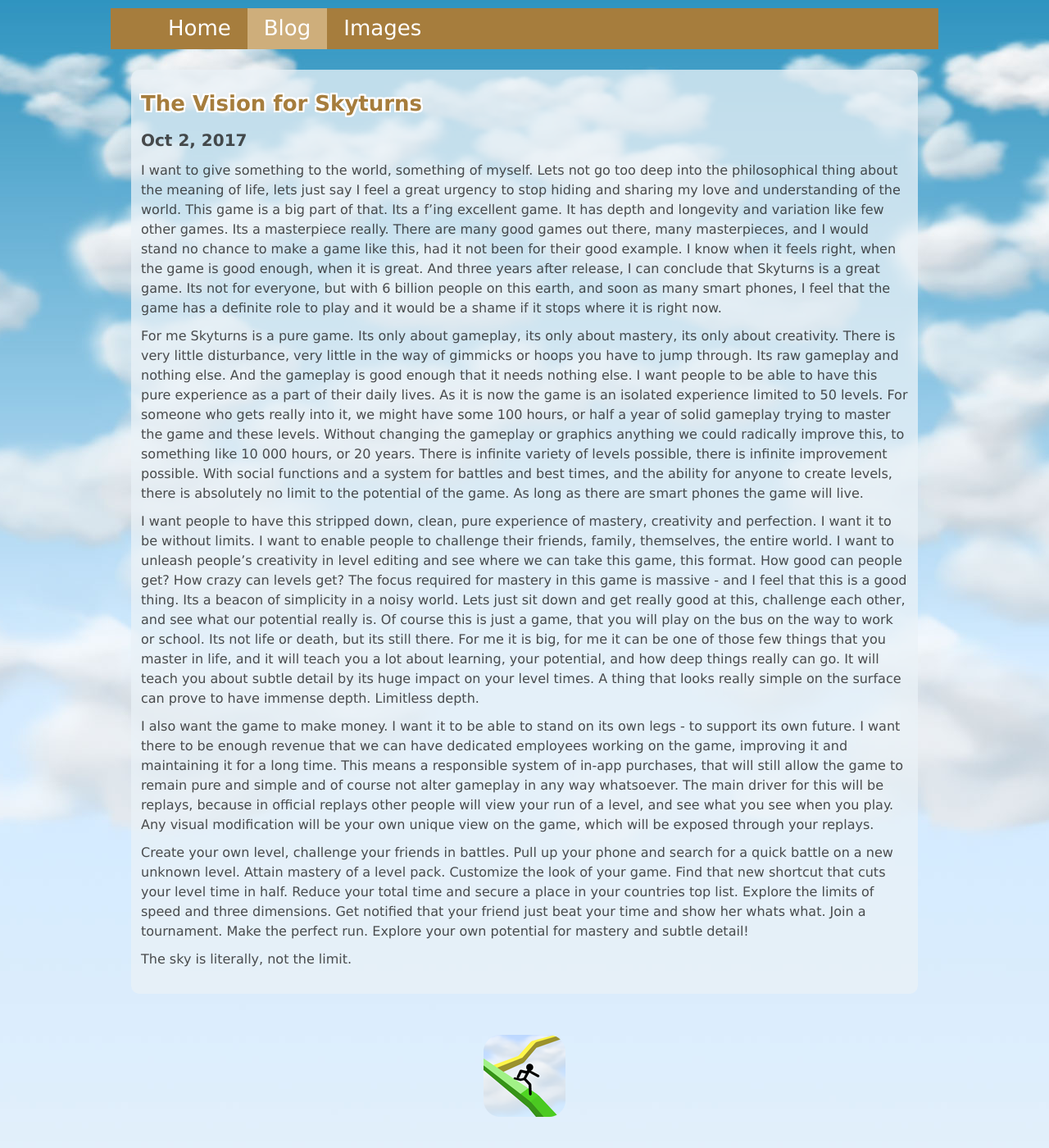
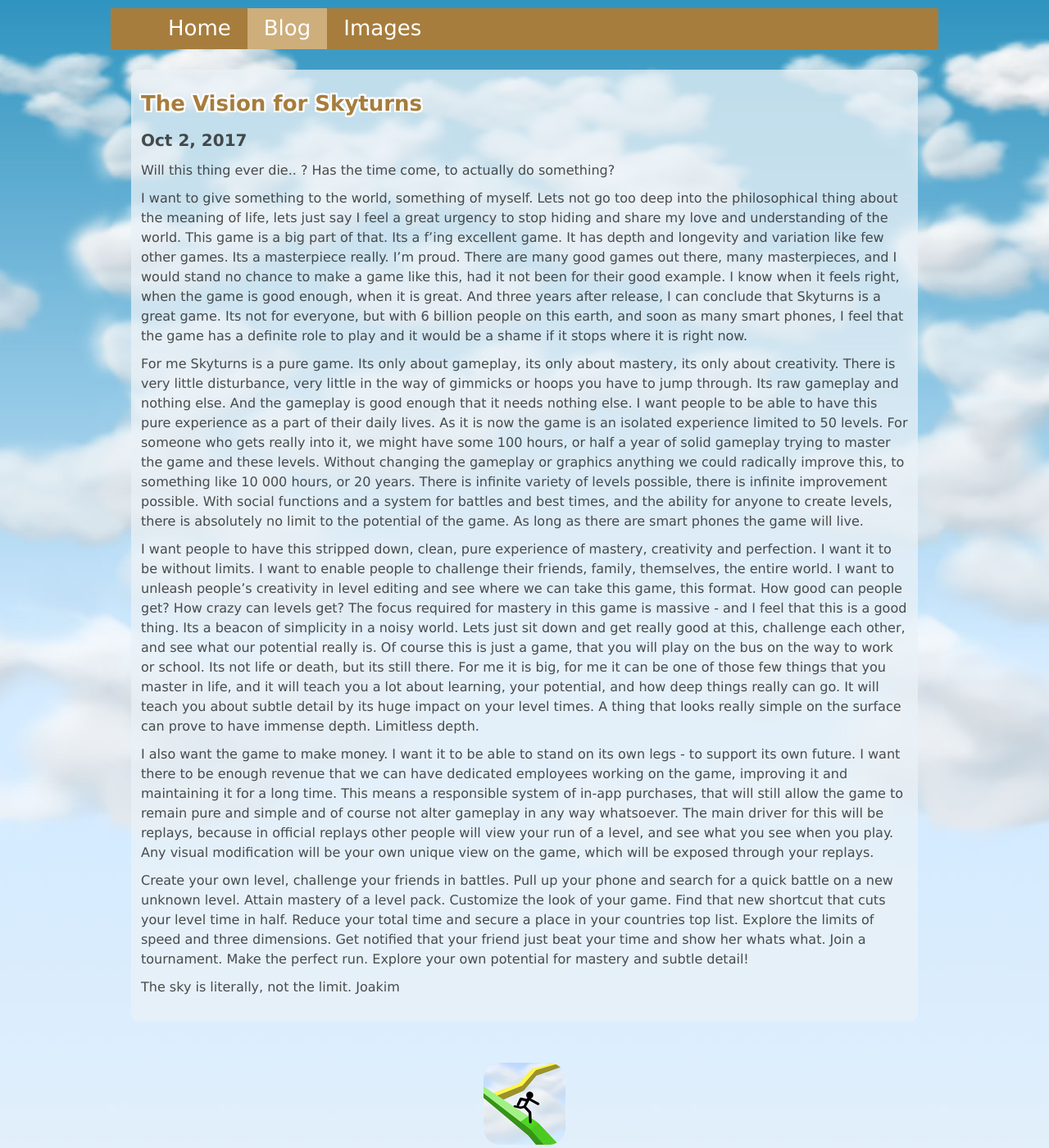
Before and after one commit to JDaance/jdaance.github.io, a Jekyll site: the page built from _posts/2017-10-02-vision-for-skyturns.md, in a window 1280 px wide and 1400 px high. Shown: the whole window at 82% size. Built offline with Jekyll 4.4.1, drawn with Linux system fonts in a browser that asks for light colours.

Commit message:
Update 2017-10-02-vision-for-skyturns.md

```diff
--- a/_posts/2017-10-02-vision-for-skyturns.md
+++ b/_posts/2017-10-02-vision-for-skyturns.md
@@ -4,7 +4,9 @@
 category: general
 ---
 
-I want to give something to the world, something of myself. Lets not go too deep into the philosophical thing about the meaning of life, lets just say I feel a great urgency to stop hiding and sharing my love and understanding of the world. This game is a big part of that. Its a f'ing excellent game. It has depth and longevity and variation like few other games. Its a masterpiece really. There are many good games out there, many masterpieces, and I would stand no chance to make a game like this, had it not been for their good example. I know when it feels right, when the game is good enough, when it is great. And three years after release, I can conclude that Skyturns is a great game. Its not for everyone, but with 6 billion people on this earth, and soon as many smart phones, I feel that the game has a definite role to play and it would be a shame if it stops where it is right now.
+Will this thing ever die.. ? Has the time come, to actually do something?
+
+I want to give something to the world, something of myself. Lets not go too deep into the philosophical thing about the meaning of life, lets just say I feel a great urgency to stop hiding and share my love and understanding of the world. This game is a big part of that. Its a f'ing excellent game. It has depth and longevity and variation like few other games. Its a masterpiece really. I'm proud. There are many good games out there, many masterpieces, and I would stand no chance to make a game like this, had it not been for their good example. I know when it feels right, when the game is good enough, when it is great. And three years after release, I can conclude that Skyturns is a great game. Its not for everyone, but with 6 billion people on this earth, and soon as many smart phones, I feel that the game has a definite role to play and it would be a shame if it stops where it is right now.
 
 For me Skyturns is a pure game. Its only about gameplay, its only about mastery, its only about creativity. There is very little disturbance, very little in the way of gimmicks or hoops you have to jump through. Its raw gameplay and nothing else. And the gameplay is good enough that it needs nothing else. I want people to be able to have this pure experience as a part of their daily lives. As it is now the game is an isolated experience limited to 50 levels. For someone who gets really into it, we might have some 100 hours, or half a year of solid gameplay trying to master the game and these levels. Without changing the gameplay or graphics anything we could radically improve this, to something like 10 000 hours, or 20 years. There is infinite variety of levels possible, there is infinite improvement possible. With social functions and a system for battles and best times, and the ability for anyone to create levels, there is absolutely no limit to the potential of the game. As long as there are smart phones the game will live.
 
@@ -15,3 +17,4 @@
 Create your own level, challenge your friends in battles. Pull up your phone and search for a quick battle on a new unknown level. Attain mastery of a level pack. Customize the look of your game. Find that new shortcut that cuts your level time in half. Reduce your total time and secure a place in your countries top list. Explore the limits of speed and three dimensions. Get notified that your friend just beat your time and show her whats what. Join a tournament. Make the perfect run. Explore your own potential for mastery and subtle detail!
 
 The sky is literally, not the limit.
+Joakim
```
